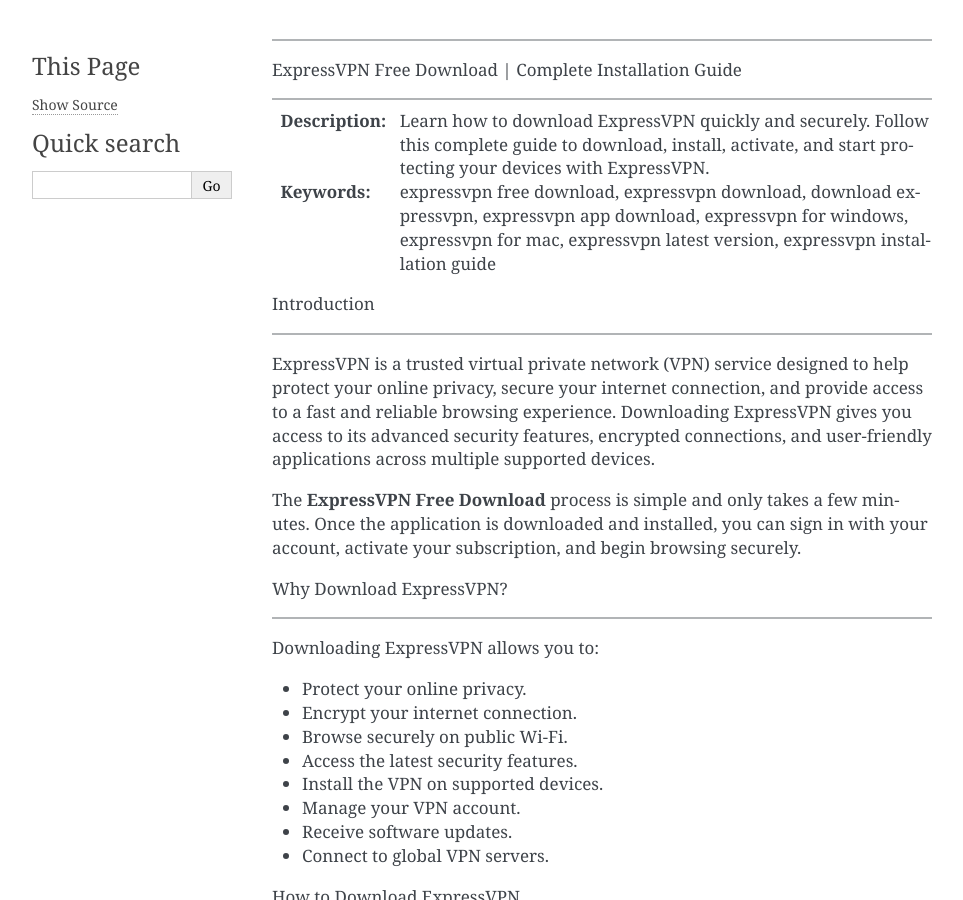
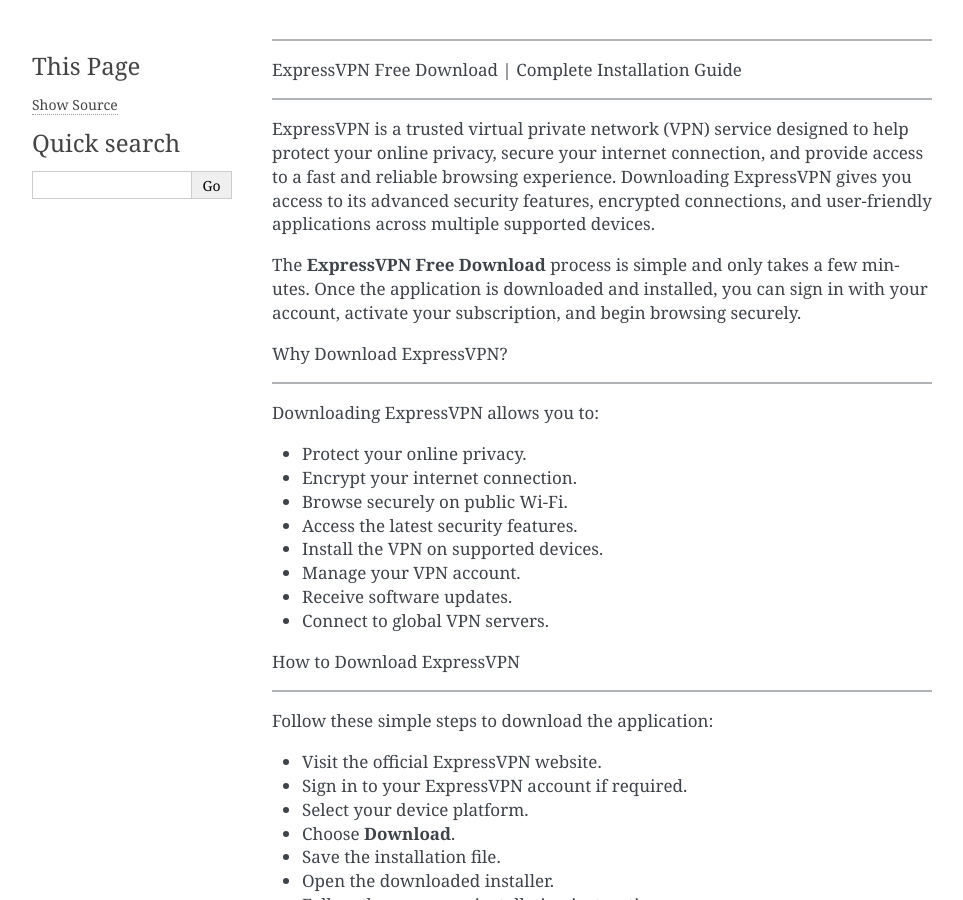
Before and after one commit to expressvpnfreedownload/expressvpnfreedownload, a Sphinx documentation site: the page built from docs/index.rst, in a window 1280 px wide and 900 px high. Shown: the whole window, without its empty margins (148-1111 px from the left). Built offline with Sphinx 7.4.7, drawn with Linux system fonts in a browser that asks for light colours.

Commit message:
Update index.rst

```diff
--- a/docs/index.rst
+++ b/docs/index.rst
@@ -3,11 +3,6 @@
 ExpressVPN Free Download | Complete Installation Guide
 
 ==============================================
-
-:Description: Learn how to download ExpressVPN quickly and securely. Follow this complete guide to download, install, activate, and start protecting your devices with ExpressVPN.
-
-:Keywords: expressvpn free download, expressvpn download, download expressvpn, expressvpn app download, expressvpn for windows, expressvpn for mac, expressvpn latest version, expressvpn installation guide
-
 Introduction
 
 ============
```
